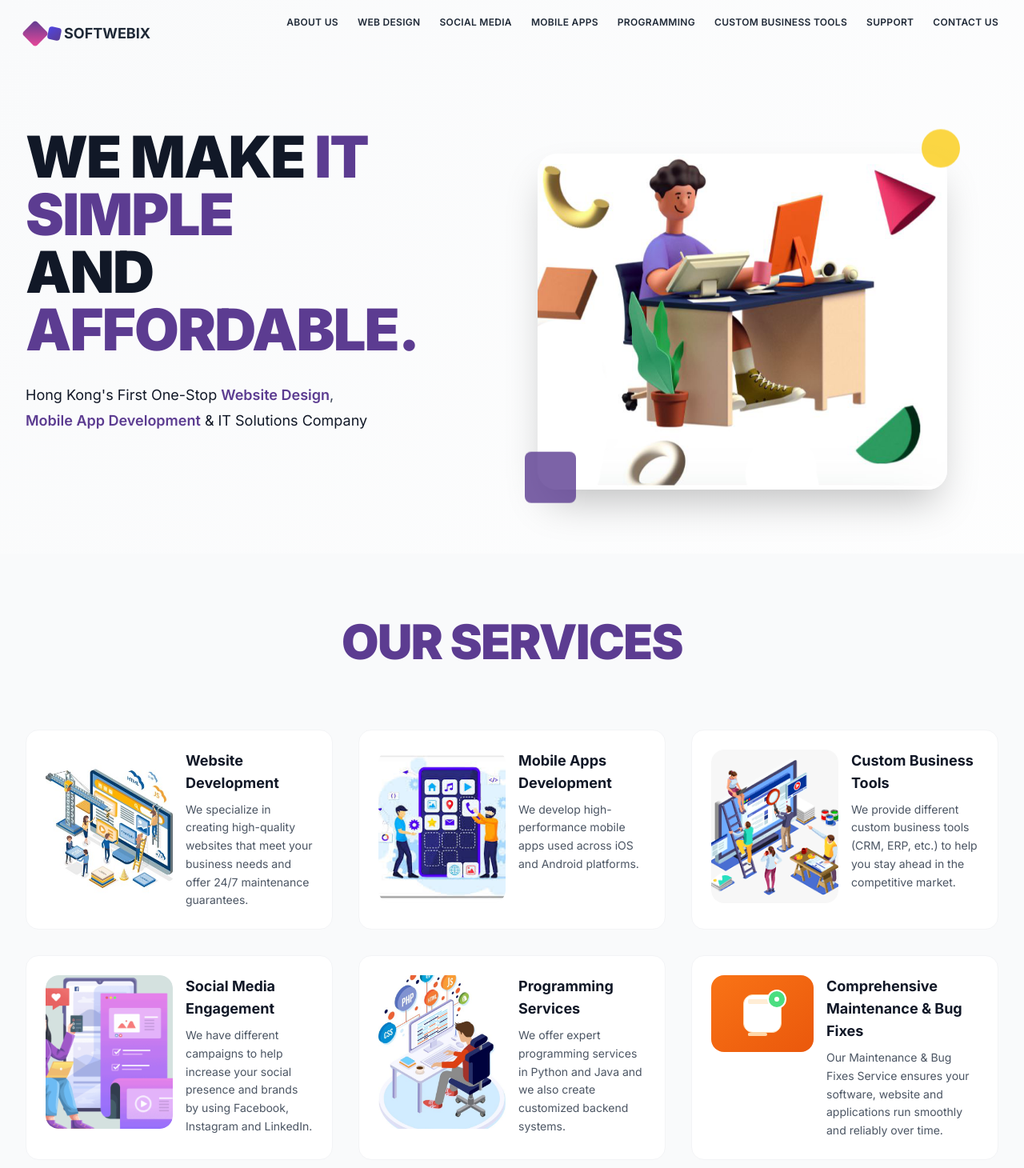
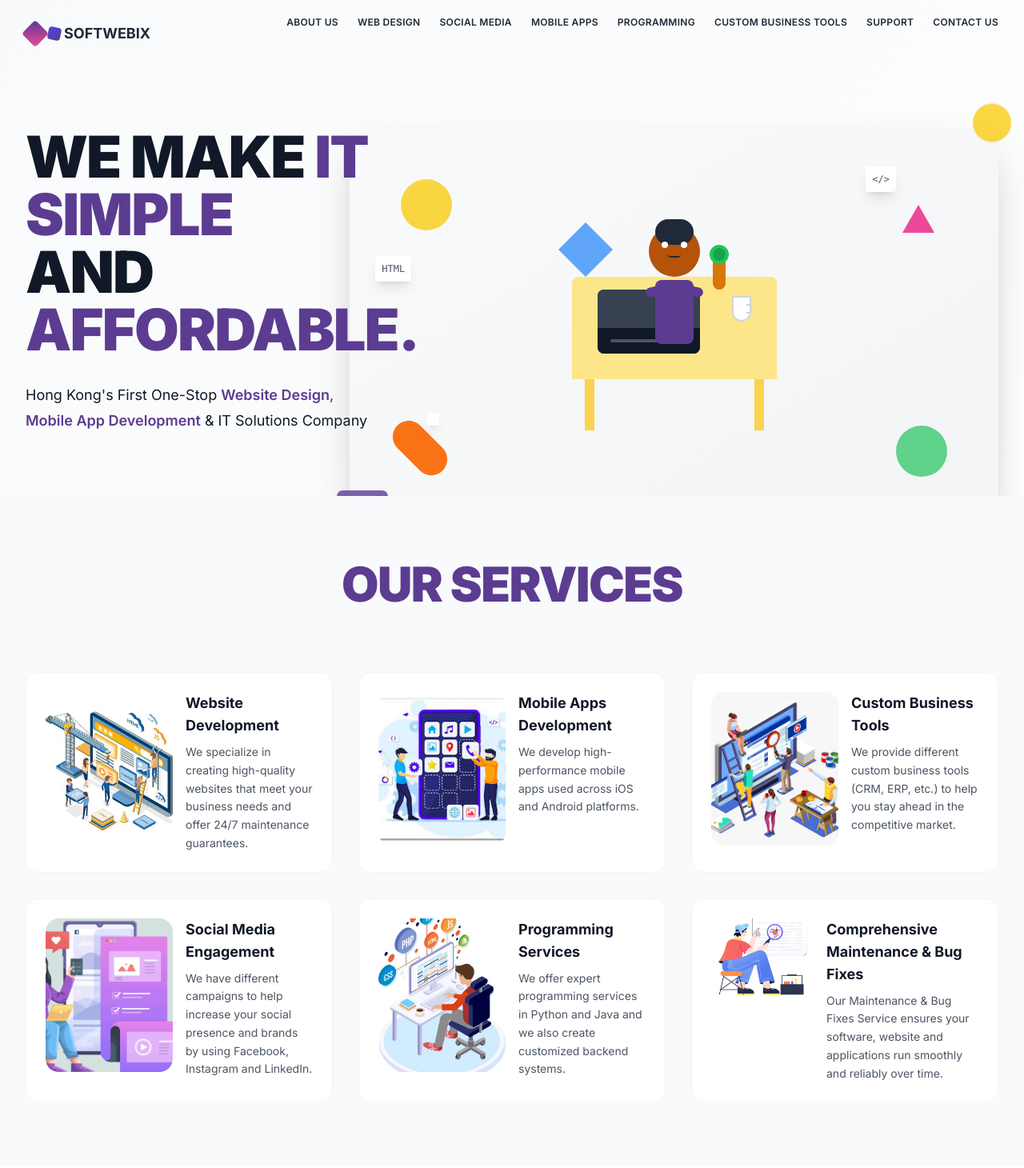
Before and after one commit to Nduhiu17/softwebix-website, a Next.js app: page / in a window 1280 px wide. Shown: the top 1460 px of the page at 80% size. Built offline with nearby package versions, Linux system fonts and the light colour scheme.

Commit message:
update the heroes section image

```diff
--- a/app/page.tsx
+++ b/app/page.tsx
@@ -39,15 +39,15 @@ export default function Home() {
       </nav>
 
       {/* Hero Section */}
-      <section className="px-4 py-12 lg:px-8 lg:py-20">
+      <section className="px-4 py-12 lg:px-8 lg:py-20 relative overflow-hidden">
         <div className="max-w-7xl mx-auto">
-          <div className="grid lg:grid-cols-2 gap-8 lg:gap-16 items-start">
+          <div className="relative">
             {/* Left Content */}
             <motion.div
               initial={{ opacity: 0, x: -50 }}
               animate={{ opacity: 1, x: 0 }}
               transition={{ duration: 0.8 }}
-              className="space-y-8 lg:pr-8"
+              className="space-y-8 lg:pr-8 relative z-20 lg:w-1/2"
             >
               <h1 className="text-4xl lg:text-6xl xl:text-7xl font-black leading-none tracking-tight">
                 <span className="text-gray-900">WE MAKE </span>
@@ -73,23 +73,92 @@ export default function Home() {
               </div>
             </motion.div>
 
-            {/* Right Hero Image */}
+            {/* Overlapping Hero Image */}
             <motion.div
               initial={{ opacity: 0, scale: 0.8 }}
               animate={{ opacity: 1, scale: 1 }}
               transition={{ duration: 1, delay: 0.2 }}
-              className="relative lg:mt-8"
+              className="absolute top-0 right-0 lg:left-1/3 lg:right-0 w-full lg:w-2/3 z-10"
             >
-              <div className="relative w-full max-w-lg mx-auto lg:mx-0">
-                <div className="relative overflow-hidden rounded-3xl shadow-2xl">
-                  <Image
-                    src="/images/heroes section.png"
-                    alt="Hero Section - IT Solutions"
-                    width={600}
-                    height={400}
-                    className="w-full h-auto object-cover"
-                    priority
-                  />
+              <div className="relative w-full max-w-4xl mx-auto lg:mx-0">
+                <div className="relative overflow-hidden rounded-3xl shadow-2xl bg-gradient-to-br from-gray-50 to-gray-100 h-[500px] flex items-center justify-center">
+                  {/* CSS-based illustration matching softwebix.jpeg */}
+                  <div className="relative w-full h-full flex items-center justify-center p-8">
+
+                    {/* Background geometric shapes */}
+                    <div className="absolute top-16 left-16 w-16 h-16 bg-yellow-400 rounded-full opacity-80"></div>
+                    <div className="absolute top-24 right-20 w-0 h-0 border-l-[20px] border-r-[20px] border-b-[35px] border-l-transparent border-r-transparent border-b-pink-500"></div>
+                    <div className="absolute bottom-20 left-12 w-20 h-10 bg-orange-500 rounded-full transform rotate-45"></div>
+                    <div className="absolute bottom-16 right-16 w-16 h-16 bg-green-500 rounded-full opacity-70"></div>
+                    <div className="absolute top-32 left-1/3 w-12 h-12 bg-blue-400 transform rotate-45"></div>
+
+                    {/* Main character and desk */}
+                    <div className="relative z-10 flex flex-col items-center">
+
+                      {/* Desk */}
+                      <div className="relative">
+                        {/* Desk surface */}
+                        <div className="w-64 h-32 bg-amber-200 rounded-t-lg relative">
+                          {/* Desk legs */}
+                          <div className="absolute -bottom-16 left-4 w-3 h-16 bg-amber-300"></div>
+                          <div className="absolute -bottom-16 right-4 w-3 h-16 bg-amber-300"></div>
+                        </div>
+
+                        {/* Laptop */}
+                        <div className="absolute top-4 left-8 w-32 h-20 bg-gray-800 rounded-lg">
+                          <div className="w-full h-12 bg-gray-700 rounded-t-lg"></div>
+                          <div className="w-full h-8 bg-gray-900 rounded-b-lg flex items-center justify-center">
+                            <div className="w-24 h-1 bg-gray-600 rounded"></div>
+                          </div>
+                        </div>
+
+                        {/* Coffee cup */}
+                        <div className="absolute top-6 right-8 w-6 h-8 bg-white rounded-b-full border-2 border-gray-300">
+                          <div className="absolute -right-1 top-2 w-2 h-3 border-2 border-gray-300 rounded-r-full border-l-0"></div>
+                        </div>
+
+                        {/* Plant */}
+                        <div className="absolute -top-8 right-16 w-4 h-12 bg-amber-600 rounded-full">
+                          <div className="absolute -top-2 left-1/2 transform -translate-x-1/2 w-6 h-6 bg-green-500 rounded-full"></div>
+                          <div className="absolute -top-1 left-0 w-4 h-4 bg-green-400 rounded-full"></div>
+                          <div className="absolute -top-1 right-0 w-4 h-4 bg-green-600 rounded-full"></div>
+                        </div>
+                      </div>
+
+                      {/* Character */}
+                      <div className="absolute -top-16 left-1/2 transform -translate-x-1/2">
+                        {/* Head */}
+                        <div className="w-16 h-16 bg-amber-700 rounded-full relative">
+                          {/* Hair */}
+                          <div className="absolute -top-2 left-2 w-12 h-8 bg-gray-800 rounded-full"></div>
+                          {/* Eyes */}
+                          <div className="absolute top-5 left-4 w-2 h-2 bg-white rounded-full"></div>
+                          <div className="absolute top-5 right-4 w-2 h-2 bg-white rounded-full"></div>
+                          {/* Smile */}
+                          <div className="absolute top-8 left-1/2 transform -translate-x-1/2 w-4 h-2 border-b-2 border-gray-800 rounded-full"></div>
+                        </div>
+
+                        {/* Body */}
+                        <div className="w-12 h-20 bg-[#5c3c91] rounded-lg mx-auto mt-1 relative">
+                          {/* Arms */}
+                          <div className="absolute -left-3 top-2 w-6 h-3 bg-[#5c3c91] rounded-full transform -rotate-12"></div>
+                          <div className="absolute -right-3 top-2 w-6 h-3 bg-[#5c3c91] rounded-full transform rotate-12"></div>
+                        </div>
+                      </div>
+                    </div>
+
+                    {/* Floating code elements */}
+                    <div className="absolute top-12 right-32 text-xs font-mono text-gray-600 bg-white p-2 rounded shadow-lg">
+                      &lt;/&gt;
+                    </div>
+                    <div className="absolute bottom-32 left-24 text-xs font-mono text-gray-600 bg-white p-2 rounded shadow-lg">
+                      { }
+                    </div>
+                    <div className="absolute top-40 left-8 text-xs font-mono text-gray-600 bg-white p-2 rounded shadow-lg">
+                      HTML
+                    </div>
+
+                  </div>
                 </div>
 
                 {/* Floating accent elements */}
@@ -261,17 +330,12 @@ export default function Home() {
               className="bg-white rounded-2xl p-6 hover:shadow-lg transition-all duration-300 border border-gray-100"
             >
               <div className="flex items-start space-x-4">
-                <div className="w-32 h-24 bg-gradient-to-br from-orange-500 to-orange-600 rounded-2xl flex items-center justify-center flex-shrink-0 relative overflow-hidden">
-                  {/* Maintenance & Bug Fixes Illustration */}
-                  <div className="relative">
-                    <div className="w-12 h-12 bg-white rounded-xl border border-orange-200"></div>
-                    <div className="absolute top-1.5 left-1.5 w-8 h-1.5 bg-orange-100 rounded-sm"></div>
-                    <div className="absolute top-4.5 left-1.5 w-6 h-1 bg-orange-200 rounded-sm"></div>
-                    <div className="absolute top-7.5 left-1.5 w-4 h-1 bg-orange-200 rounded-sm"></div>
-                    <div className="absolute -top-1.5 -right-1.5 w-6 h-6 bg-green-400 rounded-full border-2 border-white flex items-center justify-center">
-                      <div className="w-1.5 h-1.5 bg-white rounded-full"></div>
-                    </div>
-                  </div>
+                <div className="w-32 h-24 rounded-2xl flex-shrink-0 relative overflow-hidden">
+                  <img
+                    src="/images/comprehensive-bug-maintenance.jpg"
+                    alt="Comprehensive Maintenance & Bug Fixes"
+                    className="w-full h-full object-cover rounded-2xl"
+                  />
                 </div>
                 <div className="flex-1">
                   <h3 className="text-lg font-bold text-gray-900 mb-2">Comprehensive Maintenance & Bug Fixes</h3>
```
Also changed, not shown: public/images/comprehensive-bug-maintenance.jpg (added).
